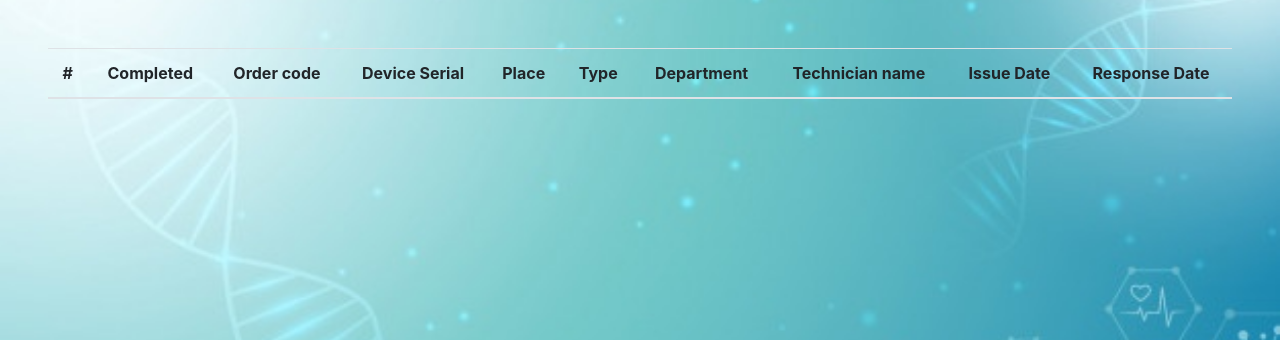
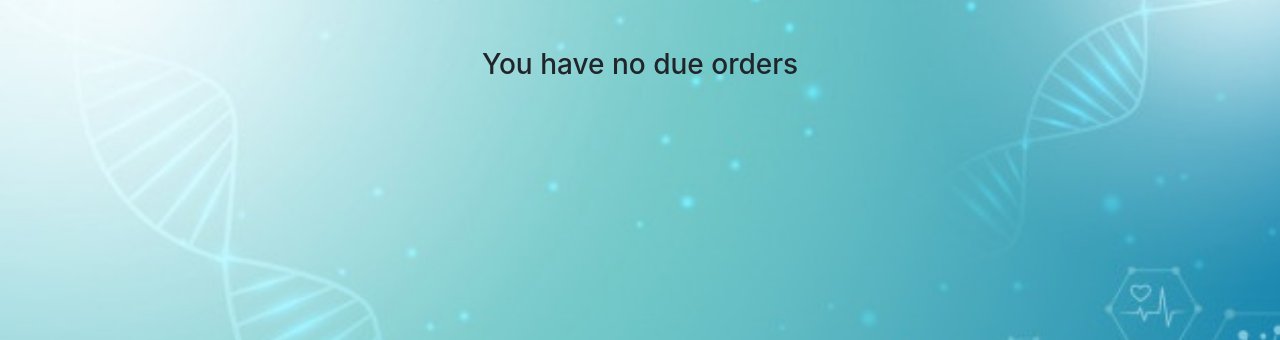
Before and after one commit to AhmedKhaled8/CMMS, a Flask app: template templates/order/review_orders.html in a window 1280 px wide. Shown: the part 76-416 px from the top of the page. Run offline with Flask 2, Linux system fonts and the light colour scheme; the template is opened without the code that fills it, so the values that code supplies are empty; parts of the project's set-up code (start-up, migrations or seed data) failed here and were passed over; some libraries are stand-ins or nearby versions; some web fonts are replaced.

Commit message:
subtle changes

```diff
--- a/templates/order/review_orders.html
+++ b/templates/order/review_orders.html
@@ -5,6 +5,7 @@
 {% endblock %}
 
 {% block main %}
+{% if rows %}
     <table class="table">
       <thead>
         <tr>
@@ -31,4 +32,8 @@
         {% endfor %}
       </tbody>
     </table>
+{% else %}
+<h3>You have no due orders</h3>
+{% endif %}
+
 {% endblock %}
```
